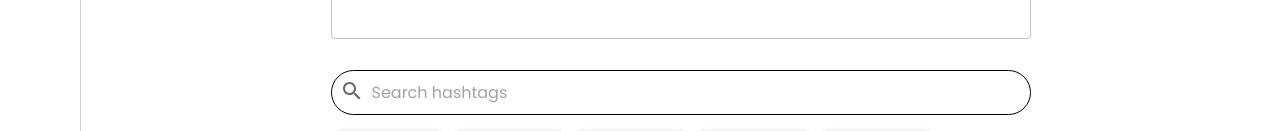
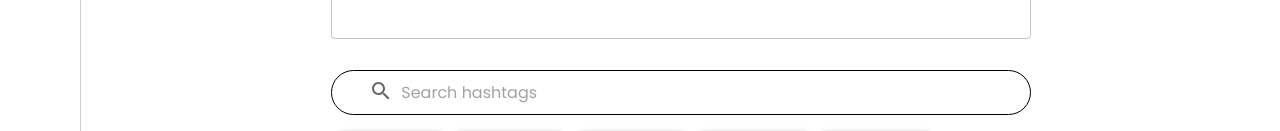
Before and after one commit to sandeep-bh-dev/Coquest-WebApp, a React (Create React App) app in the folder frontend/: page /programs/create/basic-information in a window 1280 px wide. Shown: the part 669-800 px from the top of the page. Built offline with nearby package versions, Linux system fonts and the light colour scheme.

Commit message:
Fixed hashtag bug.

```diff
--- a/frontend/src/pages/Programs/ProgramComponents/HashtagSearch.tsx
+++ b/frontend/src/pages/Programs/ProgramComponents/HashtagSearch.tsx
@@ -15,9 +15,14 @@
 
 const SearchInputContainer = styled("div")({
 	display: "flex",
+	flexDirection: "row-reverse",
 	alignItems: "center",
 	border: "1px solid black",
 	borderRadius: 28,
+	overflow: "scroll",
+	"::-webkit-scrollbar": {
+		display: "none",
+	},
 });
 
 const SearchIconWrapper = styled("div")({
@@ -113,9 +118,6 @@
 	return (
 		<SearchBarContainer>
 			<SearchInputContainer>
-				<SearchIconWrapper>
-					<SearchIcon />
-				</SearchIconWrapper>
 				<InputBase
 					placeholder="Search hashtags"
 					className="placeholder-mod"
@@ -125,7 +127,11 @@
 					inputProps={{ "aria-label": "search" }}
 				/>
 				<div>{renderSelectedHashtags()}</div>
+				<SearchIconWrapper>
+					<SearchIcon />
+				</SearchIconWrapper>
 			</SearchInputContainer>
+
 			<HashtagContainer>{renderHashtagButtons()}</HashtagContainer>
 		</SearchBarContainer>
 	);
```
